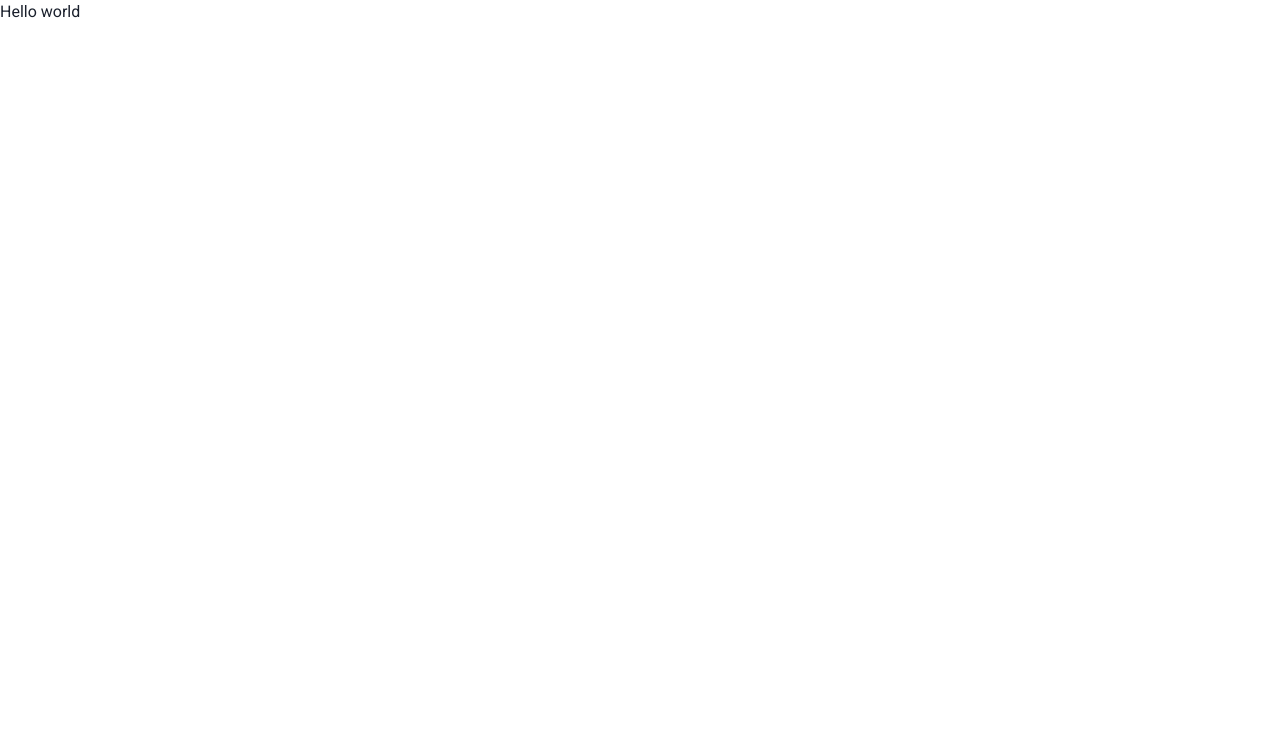
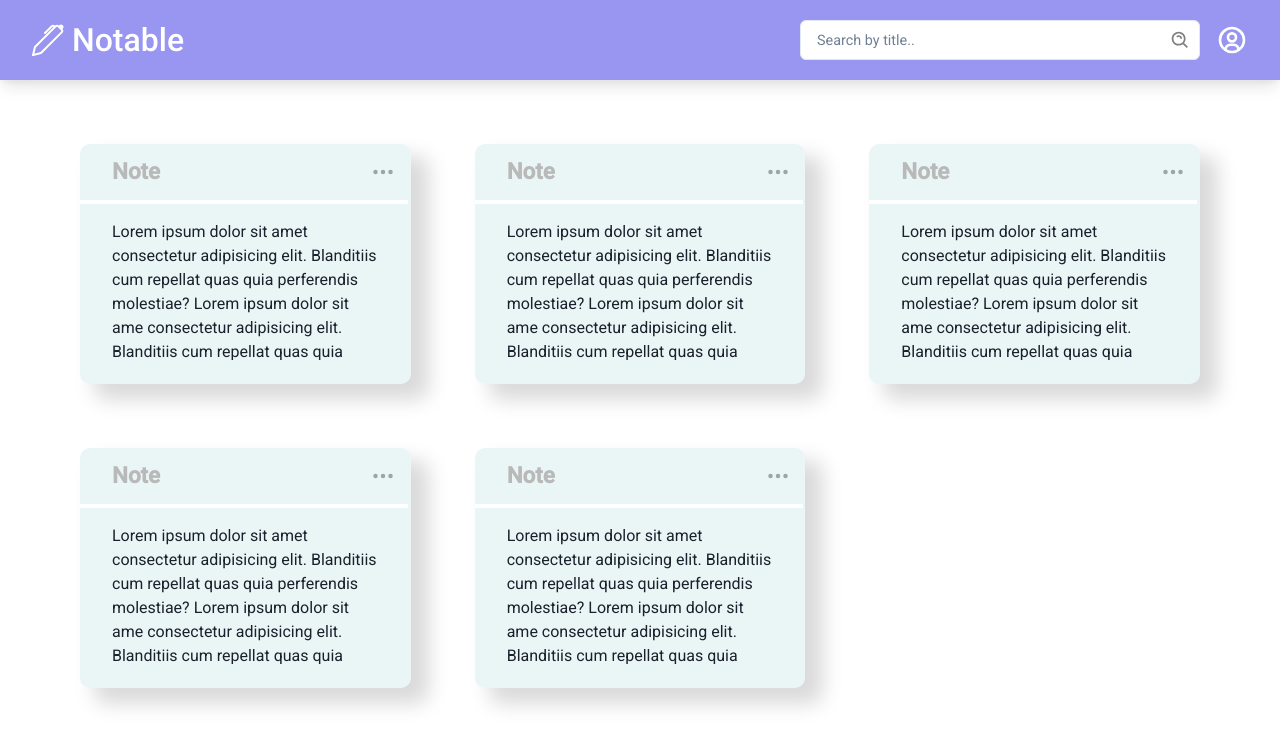
Before and after one commit to Gokul-Gopi/notable, a React (Create React App) app in the folder web/: page / in a window 1280 px wide. Shown: the top 746 px of the page. Built offline with nearby package versions, Linux system fonts and the light colour scheme.

Commit message:
wip(web): main-page-ui

```diff
--- a/web/src/App.js
+++ b/web/src/App.js
@@ -1,7 +1,28 @@
+import { Box, Grid } from "@chakra-ui/react";
+import Navbar from "./components/Navbar";
+import Note from "./components/Note";
 import "./index.css";
+import mockData from "./utils/mock-data.json";
 
 function App() {
-  return <div className="App">Hello world</div>;
+  return (
+    <Box className="App">
+      <Navbar />
+      <Grid
+        templateColumns="repeat(3, 1fr)"
+        gap="4rem"
+        justifyItems="center"
+        width={{ base: "90%", lg: "70rem" }}
+        // border="1px"
+        m="auto"
+        py={{ base: "2rem", lg: "4rem" }}
+      >
+        {mockData.map((e, i) => {
+          return <Note key={i} noteDetails={e} />;
+        })}
+      </Grid>
+    </Box>
+  );
 }
 
 export default App;
--- /dev/null
+++ b/web/src/components/Navbar.js
@@ -0,0 +1,89 @@
+import {
+  Flex,
+  Icon,
+  IconButton,
+  Input,
+  InputGroup,
+  InputRightElement,
+  Menu,
+  MenuButton,
+  MenuItem,
+  MenuList,
+  Text,
+} from "@chakra-ui/react";
+import React from "react";
+import { BsPen } from "react-icons/bs";
+import { BiExit, BiSearchAlt, BiUserCircle } from "react-icons/bi";
+import { MdPassword } from "react-icons/md";
+
+const Navbar = () => {
+  return (
+    <Flex
+      py="1rem"
+      px="2rem"
+      bg="brand.primary"
+      pos="relative"
+      justify="space-between"
+      align="center"
+      zIndex="2"
+      boxShadow="lg"
+    >
+      <Flex fontSize="2rem" align="center" color="white" flex="1">
+        <Icon as={BsPen} mr="0.5rem" />
+        <Text fontWeight="500">Notable</Text>
+      </Flex>
+
+      <Flex mr="1rem" width="25rem">
+        <InputGroup>
+          <Input
+            placeholder="Search by title.."
+            bg="white"
+            _focus={{ outline: "none" }}
+            fontSize="0.9rem"
+          />
+          <InputRightElement
+            pointerEvents="none"
+            children={<BiSearchAlt color="gray" fontSize="1.3rem" />}
+          />
+        </InputGroup>
+      </Flex>
+
+      <Flex>
+        <Menu>
+          <MenuButton
+            as={IconButton}
+            icon={<BiUserCircle size="lg" />}
+            size="sm"
+            background="transparent"
+            color="white"
+            _hover={{ cursor: "pointer", color: "#f9a8d4" }}
+            _active={{ background: "brand.primary" }}
+          />
+
+          <MenuList>
+            <MenuItem
+              _hover={{ paddingLeft: "1rem" }}
+              color="brand.primary"
+              transition="all 0.3s"
+              borderBottom="1px"
+              borderColor="#e1e1fb"
+              icon={<MdPassword fontSize="1.1rem" />}
+            >
+              Change password
+            </MenuItem>
+            <MenuItem
+              _hover={{ paddingLeft: "1rem" }}
+              color="brand.primary"
+              transition="all 0.3s"
+              icon={<BiExit fontSize="1.1rem" />}
+            >
+              Logout
+            </MenuItem>
+          </MenuList>
+        </Menu>
+      </Flex>
+    </Flex>
+  );
+};
+
+export default Navbar;
--- /dev/null
+++ b/web/src/components/Note.js
@@ -0,0 +1,48 @@
+import { Box, Flex, Icon, Input, Text, Textarea } from "@chakra-ui/react";
+import { AiOutlinePushpin, AiFillPushpin } from "react-icons/ai";
+import { BsThreeDots } from "react-icons/bs";
+
+const Note = ({ noteDetails }) => {
+  return (
+    <Flex
+      boxShadow="16px 14px 20px 2px rgba(0, 0, 0, 0.15)"
+      direction="column"
+      bg={noteDetails?.bgColor}
+      borderRadius="10"
+      height="15rem"
+      pos="relative"
+      cursor="pointer"
+      transition="all 0.3s"
+      _hover={{ transform: "scale(1.03)" }}
+    >
+      <Flex
+        justify="space-between"
+        alignItems="center"
+        borderBottom="4px"
+        borderColor="white"
+        pr="0.8rem"
+        maxW="20.5rem"
+      >
+        <Text
+          fontSize="1.4rem"
+          fontWeight="bold"
+          px="2rem"
+          py="0.7rem"
+          color="#b9b9b9"
+          textOverflow="ellipsis"
+          overflow="hidden"
+          whiteSpace="nowrap"
+        >
+          {noteDetails?.title}
+        </Text>
+        <Icon as={BsThreeDots} fontSize="1.5rem" color="#9ba6a5" />
+      </Flex>
+
+      <Text px="2rem" py="1rem" height="65%" overflow="hidden">
+        {noteDetails?.note}
+      </Text>
+    </Flex>
+  );
+};
+
+export default Note;
--- /dev/null
+++ b/web/src/utils/mock-data.json
@@ -0,0 +1,52 @@
+[
+	{
+		"title":"Note",
+		"note": "Lorem ipsum dolor sit amet consectetur adipisicing elit. Blanditiis cum repellat quas quia perferendis molestiae? Lorem ipsum dolor sit ame consectetur adipisicing elit. Blanditiis cum repellat quas quia",
+		"bgColor": "#eaf6f6",
+		"isPinned":false,
+		"label": {
+			"name":"Work",
+			"color": "blue"
+		}
+	},
+	{
+		"title":"Note",
+		"note": "Lorem ipsum dolor sit amet consectetur adipisicing elit. Blanditiis cum repellat quas quia perferendis molestiae? Lorem ipsum dolor sit ame consectetur adipisicing elit. Blanditiis cum repellat quas quia",
+		"bgColor": "#eaf6f6",
+		"isPinned":false,
+		"label": {
+			"name":"Work",
+			"color": "blue"
+		}
+	},
+	{
+		"title":"Note",
+		"note": "Lorem ipsum dolor sit amet consectetur adipisicing elit. Blanditiis cum repellat quas quia perferendis molestiae? Lorem ipsum dolor sit ame consectetur adipisicing elit. Blanditiis cum repellat quas quia",
+		"bgColor": "#eaf6f6",
+		"isPinned":false,
+		"label": {
+			"name":"Work",
+			"color": "blue"
+		}
+	},
+	{
+		"title":"Note",
+		"note": "Lorem ipsum dolor sit amet consectetur adipisicing elit. Blanditiis cum repellat quas quia perferendis molestiae? Lorem ipsum dolor sit ame consectetur adipisicing elit. Blanditiis cum repellat quas quia",
+		"bgColor": "#eaf6f6",
+		"isPinned":false,
+		"label": {
+			"name":"Work",
+			"color": "blue"
+		}
+	},
+	{
+		"title":"Note",
+		"note": "Lorem ipsum dolor sit amet consectetur adipisicing elit. Blanditiis cum repellat quas quia perferendis molestiae? Lorem ipsum dolor sit ame consectetur adipisicing elit. Blanditiis cum repellat quas quia",
+		"bgColor": "#eaf6f6",
+		"isPinned":false,
+		"label": {
+			"name":"Work",
+			"color": "blue"
+		}
+	}
+]
--- a/web/src/utils/theme.js
+++ b/web/src/utils/theme.js
@@ -2,7 +2,8 @@ import { extendTheme } from "@chakra-ui/react";
 
 const colors = {
   brand: {
-    primary: "#931936",
+    primary: "#9896f1",
+    light: "#bab8b7",
     bg: "#bab8b7",
   },
 };
```
